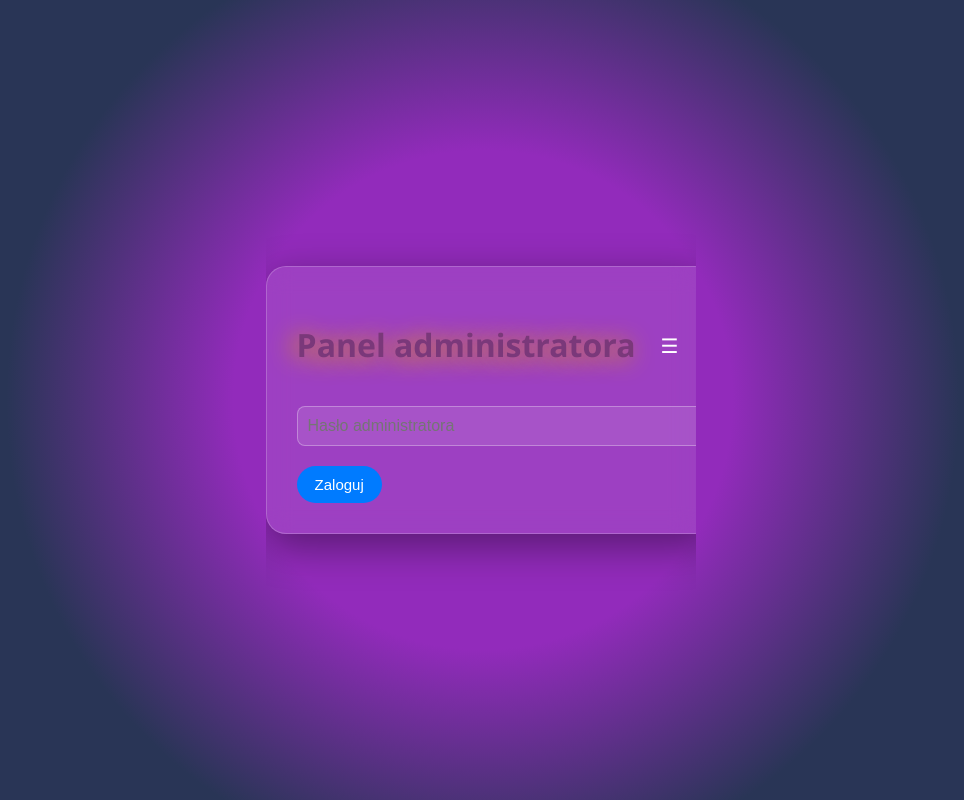
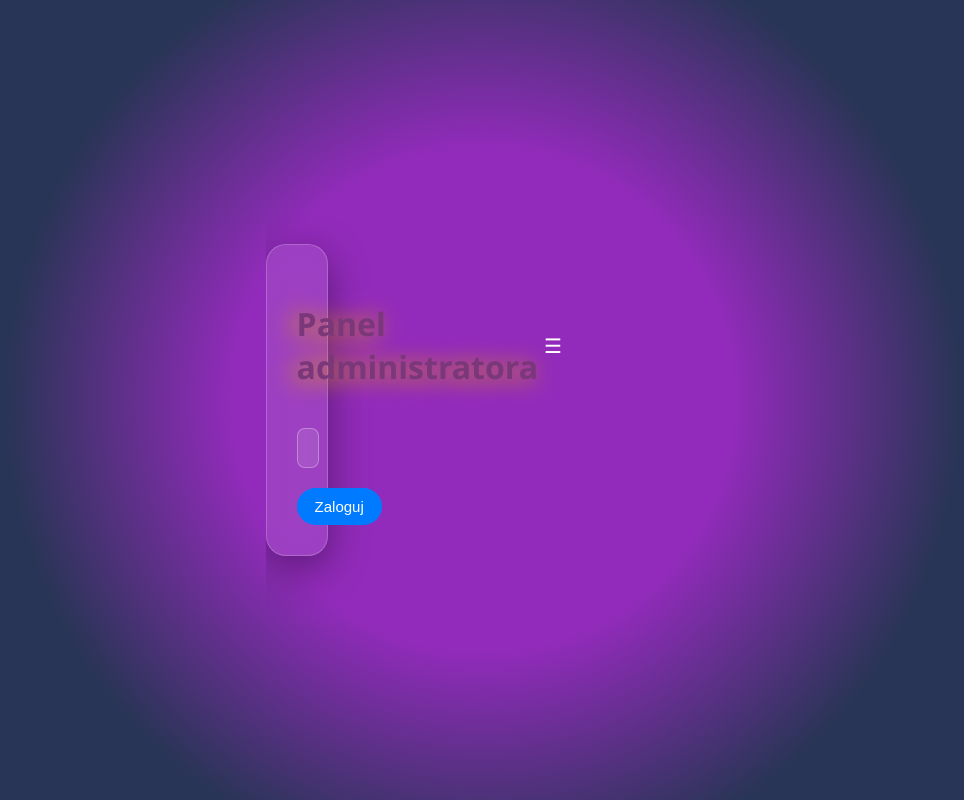
Before and after one commit to NovaPlanet211/filebeam-frontend, a React (Create React App) app: page /#/admin in a window 1280 px wide. Shown: the whole page, without its empty margins (159-1123 px from the left). Built offline with nearby package versions, Linux system fonts and the light colour scheme.

Commit message:
nowe funkcje

```diff
--- a/src/AdminPanel.css
+++ b/src/AdminPanel.css
@@ -27,7 +27,7 @@ html, body {
 
 /* Panel admina na środku z cieniem i zaokrągleniem */
 .admin-panel {
-  width: 90%;
+  width: 0%;
   max-width: 800px;
   padding: 30px;
   background-color: rgba(255, 255, 255, 0.1);
```
